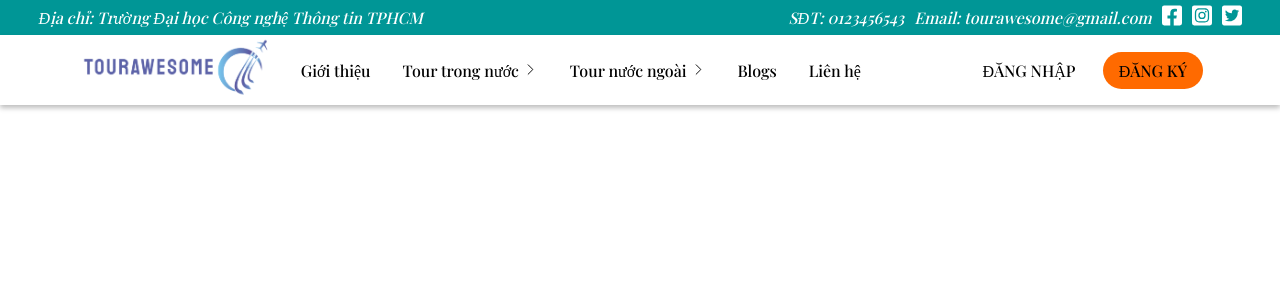
After one commit to levanthien1812/TourAwesome, a Django app: template templates/main.html in a window 1280 px wide. The commit adds this page. Shown: the top 300 px of the page. Run offline with Django 4.2, Linux system fonts and the light colour scheme; the template is opened without the code that fills it, so the values that code supplies are empty.

Commit message:
Add login, signup templates and navigation bar

```diff
--- a/TourAwesome/settings.py
+++ b/TourAwesome/settings.py
@@ -129,6 +129,7 @@ USE_TZ = True
 # https://docs.djangoproject.com/en/4.1/howto/static-files/
 
 STATIC_URL = 'static/'
+STATICFILES_DIRS = [os.path.join(BASE_DIR, "static")]
 
 # Default primary key field type
 # https://docs.djangoproject.com/en/4.1/ref/settings/#default-auto-field
--- a/TourAwesome/urls.py
+++ b/TourAwesome/urls.py
@@ -16,8 +16,13 @@ Including another URLconf
 from django.contrib import admin
 from django.urls import include, path
 
+from django.conf.urls.static import static
+from django.conf import settings
+
 urlpatterns = [
     path('tours/', include('TourAwesomeApps.Tours.urls')),
     path('users/', include('TourAwesomeApps.Users.urls')),
     path('admin/', admin.site.urls),
 ]
+
+urlpatterns += static(settings.MEDIA_URL, document_root = settings.MEDIA_ROOT)
--- a/TourAwesomeApps/Tours/views.py
+++ b/TourAwesomeApps/Tours/views.py
@@ -8,6 +8,7 @@ from TourAwesomeApps.Tours.forms import CreateTourForm
 from TourAwesome.decorators import allowed_user, unauthenticated_user
 
 def homeView(request):
+    print(request.GET)
     return render(request, 'home.html')
 
 @login_required
--- a/TourAwesomeApps/Users/models.py
+++ b/TourAwesomeApps/Users/models.py
@@ -1,11 +1,10 @@
 from django.db import models
 from django.contrib.auth.models import AbstractUser
 
-
 def user_image_path(instance, filename):
-    return 'user/user_{0}_{1}'.format(instance.id, filename)
+    return 'users/user_{0}_{1}'.format(instance.id, filename)
 
 class MyUser(AbstractUser):
     phoneNum = models.CharField(max_length=11, default=0)
-    image = models.ImageField(upload_to=user_image_path)
+    image = models.ImageField(upload_to=user_image_path, default='users/user-profile.png')
     username = models.EmailField(unique=True)
--- /dev/null
+++ b/static/css/main.css
@@ -0,0 +1,155 @@
+:root {
+    --color-main: rgb(0, 150, 150);
+}
+
+* {
+    box-sizing: border-box;
+    margin: 0;
+    padding: 0;
+}
+
+body {
+    font-family: 'Playfair Display', serif;
+}
+
+button {
+    background-color: white;
+    border: none;
+    cursor: pointer;
+}
+
+ul {
+    list-style: none;
+}
+
+a:link,
+a:hover,
+a:visited,
+a:focus {
+    text-decoration: none;
+    color: black;
+}
+
+.nav-info {
+    height: 35px;
+    background-color: var(--color-main);
+    display: flex;
+    padding: 0 3%;
+    justify-content: space-between;
+    align-items: center;
+    color: white;
+    font-style: italic;
+}
+
+.nav-info .contacts ul{
+    display: flex;
+    align-items: center;
+    gap: 10px;
+}
+
+.nav-info .contacts ul li svg {
+    width: 20px;
+    fill: white;
+}
+
+.nav-main {
+    display: grid;
+    grid-template-columns: 2fr 8fr 3fr;
+    align-items: center;
+    background-color: #ffffff;
+    color: rgb(0, 0, 0);
+    padding: 0 6%;
+    height: 70px;
+    box-shadow: 0 3px 5px rgba(0, 0, 0, 0.258);
+}
+
+.nav-main .logo img{
+    width: 200px;
+}
+
+.nav-main .menu {
+    height: 100%;
+    display: flex;
+    gap: 1rem;
+    align-items: center;
+    flex-shrink: 0;
+    padding-left: 1rem;
+}
+
+.nav-main .menu-item {
+    height: 100%;
+    padding: .5rem;
+    position: relative;
+    display: flex;
+    justify-content: center;
+    align-items: center;
+}
+
+.nav-main .menu-item .title .chevron-right {
+    width: 15px;
+    transition: transform 1s ease;
+}
+
+.nav-main .menu-item .title:hover .chevron-right {
+    transform: rotate(90deg);
+}
+
+.nav-main .menu-item .title:hover {
+    color: var(--color-main);
+}
+
+.nav-main .menu-item .sub-menu {
+    display: none;
+    background-color: white;
+    position: absolute;
+    box-shadow: 0 0 10px rgba(0, 0, 0, 0.282);
+    border-radius: 5px;
+    padding: 15px;
+    top: 90%;
+}
+
+.nav-main .menu-item:hover .sub-menu {
+    display: grid;
+}
+
+.nav-main .log,
+.nav-main .account {
+    display: flex;
+    justify-content: right;
+    align-items: center;
+    gap: 1rem;
+}
+
+.nav-main .log a:first-child{
+    margin-right: .7rem;
+}
+
+.nav-main .log > a {
+    display: inline-block;
+    text-align: center;
+    text-transform: uppercase;
+}
+
+.nav-main .account .avt img {
+    width: 30px;
+    height: 30px;
+    border-radius: 50%;
+}
+
+.signup-btn {
+    padding: 8px 16px;
+    background-color: #ff6a00;
+    border-radius: 20px;
+}
+
+.signup-btn:hover {
+    position: relative;
+    top: -2px;
+    left: -2px;
+    background-color: #ff7d1f;
+    box-shadow: 2px 2px 0 #aaa;
+}
+
+.login-btn:hover {
+    color: #ff6a00;
+}
--- a/templates/Users/login.html
+++ b/templates/Users/login.html
@@ -109,6 +109,10 @@
 
 				</div>
 
+				{% for message in messages %}
+					<p id="message">{{message}}</p>
+				{% endfor %}
+
 				<div class="mt-4">
 					<div class="d-flex justify-content-center links">
 						Don't have an account? <a href="{% url 'signup' %}" class="ml-2">Sign Up</a>
--- /dev/null
+++ b/templates/main.html
@@ -0,0 +1,115 @@
+{% load static %}
+
+<!DOCTYPE html>
+<html lang="en">
+
+<head>
+    <meta charset="UTF-8" />
+    <meta http-equiv="X-UA-Compatible" content="IE=edge" />
+    <meta name="viewport" content="width=device-width, initial-scale=1.0" />
+    <link rel="preconnect" href="https://fonts.googleapis.com" />
+    <link rel="preconnect" href="https://fonts.googleapis.com">
+    <link rel="preconnect" href="https://fonts.gstatic.com" crossorigin>
+    <link href="https://fonts.googleapis.com/css2?family=Playfair+Display:wght@500&display=swap" rel="stylesheet">
+    <title>TourAwesome</title>
+    <link rel="stylesheet" href="{% static '/css/main.css' %}" />
+</head>
+
+<body>
+    <nav class="navbar">
+        <div class="nav-info">
+            <div class="locations">
+                <p>Địa chỉ: Trường Đại học Công nghệ Thông tin TPHCM</p>
+            </div>
+            <div class="contacts">
+                <ul>
+                    <li>
+                        <p>SĐT: 0123456543</p>
+                    </li>
+                    <li>
+                        <p>Email: tourawesome@gmail.com</p>
+                    </li>
+                    <li>
+                        <svg xmlns="http://www.w3.org/2000/svg" viewBox="0 0 448 512">
+                            <path
+                                d="M400 32H48A48 48 0 0 0 0 80v352a48 48 0 0 0 48 48h137.25V327.69h-63V256h63v-54.64c0-62.15 37-96.48 93.67-96.48 27.14 0 55.52 4.84 55.52 4.84v61h-31.27c-30.81 0-40.42 19.12-40.42 38.73V256h68.78l-11 71.69h-57.78V480H400a48 48 0 0 0 48-48V80a48 48 0 0 0-48-48z" />
+                        </svg>
+                    </li>
+                    <li><svg xmlns="http://www.w3.org/2000/svg" viewBox="0 0 448 512">
+                            <path
+                                d="M224,202.66A53.34,53.34,0,1,0,277.36,256,53.38,53.38,0,0,0,224,202.66Zm124.71-41a54,54,0,0,0-30.41-30.41c-21-8.29-71-6.43-94.3-6.43s-73.25-1.93-94.31,6.43a54,54,0,0,0-30.41,30.41c-8.28,21-6.43,71.05-6.43,94.33S91,329.26,99.32,350.33a54,54,0,0,0,30.41,30.41c21,8.29,71,6.43,94.31,6.43s73.24,1.93,94.3-6.43a54,54,0,0,0,30.41-30.41c8.35-21,6.43-71.05,6.43-94.33S357.1,182.74,348.75,161.67ZM224,338a82,82,0,1,1,82-82A81.9,81.9,0,0,1,224,338Zm85.38-148.3a19.14,19.14,0,1,1,19.13-19.14A19.1,19.1,0,0,1,309.42,189.74ZM400,32H48A48,48,0,0,0,0,80V432a48,48,0,0,0,48,48H400a48,48,0,0,0,48-48V80A48,48,0,0,0,400,32ZM382.88,322c-1.29,25.63-7.14,48.34-25.85,67s-41.4,24.63-67,25.85c-26.41,1.49-105.59,1.49-132,0-25.63-1.29-48.26-7.15-67-25.85s-24.63-41.42-25.85-67c-1.49-26.42-1.49-105.61,0-132,1.29-25.63,7.07-48.34,25.85-67s41.47-24.56,67-25.78c26.41-1.49,105.59-1.49,132,0,25.63,1.29,48.33,7.15,67,25.85s24.63,41.42,25.85,67.05C384.37,216.44,384.37,295.56,382.88,322Z" />
+                        </svg></i></li>
+                    <li><svg xmlns="http://www.w3.org/2000/svg" viewBox="0 0 448 512">
+                            <path
+                                d="M400 32H48C21.5 32 0 53.5 0 80v352c0 26.5 21.5 48 48 48h352c26.5 0 48-21.5 48-48V80c0-26.5-21.5-48-48-48zm-48.9 158.8c.2 2.8.2 5.7.2 8.5 0 86.7-66 186.6-186.6 186.6-37.2 0-71.7-10.8-100.7-29.4 5.3.6 10.4.8 15.8.8 30.7 0 58.9-10.4 81.4-28-28.8-.6-53-19.5-61.3-45.5 10.1 1.5 19.2 1.5 29.6-1.2-30-6.1-52.5-32.5-52.5-64.4v-.8c8.7 4.9 18.9 7.9 29.6 8.3a65.447 65.447 0 0 1-29.2-54.6c0-12.2 3.2-23.4 8.9-33.1 32.3 39.8 80.8 65.8 135.2 68.6-9.3-44.5 24-80.6 64-80.6 18.9 0 35.9 7.9 47.9 20.7 14.8-2.8 29-8.3 41.6-15.8-4.9 15.2-15.2 28-28.8 36.1 13.2-1.4 26-5.1 37.8-10.2-8.9 13.1-20.1 24.7-32.9 34z" />
+                            </svg></li>
+                </ul>
+            </div>
+        </div>
+        <div class="nav-main">
+            <div class="logo">
+                <img src="{% static 'images/logo.png' %}" alt="logo TourAwesome" />
+            </div>
+            <ul class="menu">
+                <li class="menu-item">
+                    <a href="" class="title">
+                        <span>Giới thiệu</span>
+                    </a>
+                </li>
+                <li class="menu-item">
+                    <a href="" class="title">
+                        <span class="has-sub-menu">Tour trong nước</span>
+                        <svg xmlns="http://www.w3.org/2000/svg" class="chevron-right" fill="none" viewBox="0 0 24 24"
+                            stroke-width="1.5" stroke="currentColor" class="w-6 h-6">
+                            <path stroke-linecap="round" stroke-linejoin="round" d="M8.25 4.5l7.5 7.5-7.5 7.5" />
+                        </svg>
+                    </a>
+                    <ul class="sub-menu">
+                        Sub menu
+                    </ul>
+                </li>
+                <li class="menu-item">
+                    <a href="" class="title">
+                        <span class="has-sub-menu">Tour nước ngoài</span>
+                        <svg xmlns="http://www.w3.org/2000/svg" class="chevron-right" fill="none" viewBox="0 0 24 24"
+                            stroke-width="1.5" stroke="currentColor" class="w-6 h-6">
+                            <path stroke-linecap="round" stroke-linejoin="round" d="M8.25 4.5l7.5 7.5-7.5 7.5" />
+                        </svg>
+                    </a>
+                    <ul class="sub-menu">
+                        Sub menu
+                    </ul>
+                </li>
+                <li class="menu-item">
+                    <a href="" class="title">
+                        <span>Blogs</span>
+                    </a>
+                </li>
+                <li class="menu-item">
+                    <a href="" class="title">
+                        <span>Liên hệ</span>
+                    </a>
+                </li>
+            </ul>
+            {% if request.user.is_authenticated %}
+            <div class="account">
+                <div class="avt">
+                    <img src="{% static 'images/user-profile.png' %}" alt="User's image" />
+                </div>
+                <div class="name"><a href="">{{request.user.username}}</a></div>
+            </div>
+            {% else %}
+            <div class="log">
+                <a href="{% url 'login' %}" class="login-btn">Đăng nhập</a>
+                <a href="{% url 'signup' %}" class="signup-btn">Đăng ký</a>
+            </div>
+            {% endif %}
+        </div>
+    </nav>
+
+    {% block content %} {% endblock content %}
+
+    <footer>{% comment %} Footer {% endcomment %}</footer>
+</body>
+
+</html>
```
Also changed, not shown: TourAwesome/decorators.py (+5 -5 lines), TourAwesomeApps/Tours/forms.py (+3 -6 lines), TourAwesomeApps/Users/views.py (+7 -8 lines), static/css/signup.css (added, +54 -0 lines), templates/Users/signup.html (+3 -58 lines), templates/home.html (+7 -1 lines), TourAwesomeApps/Users/migrations/0006_alter_myuser_image.py (added), static/images/facebook-square.svg (added), static/images/logo.png (added), static/images/user-profile.png (added).
